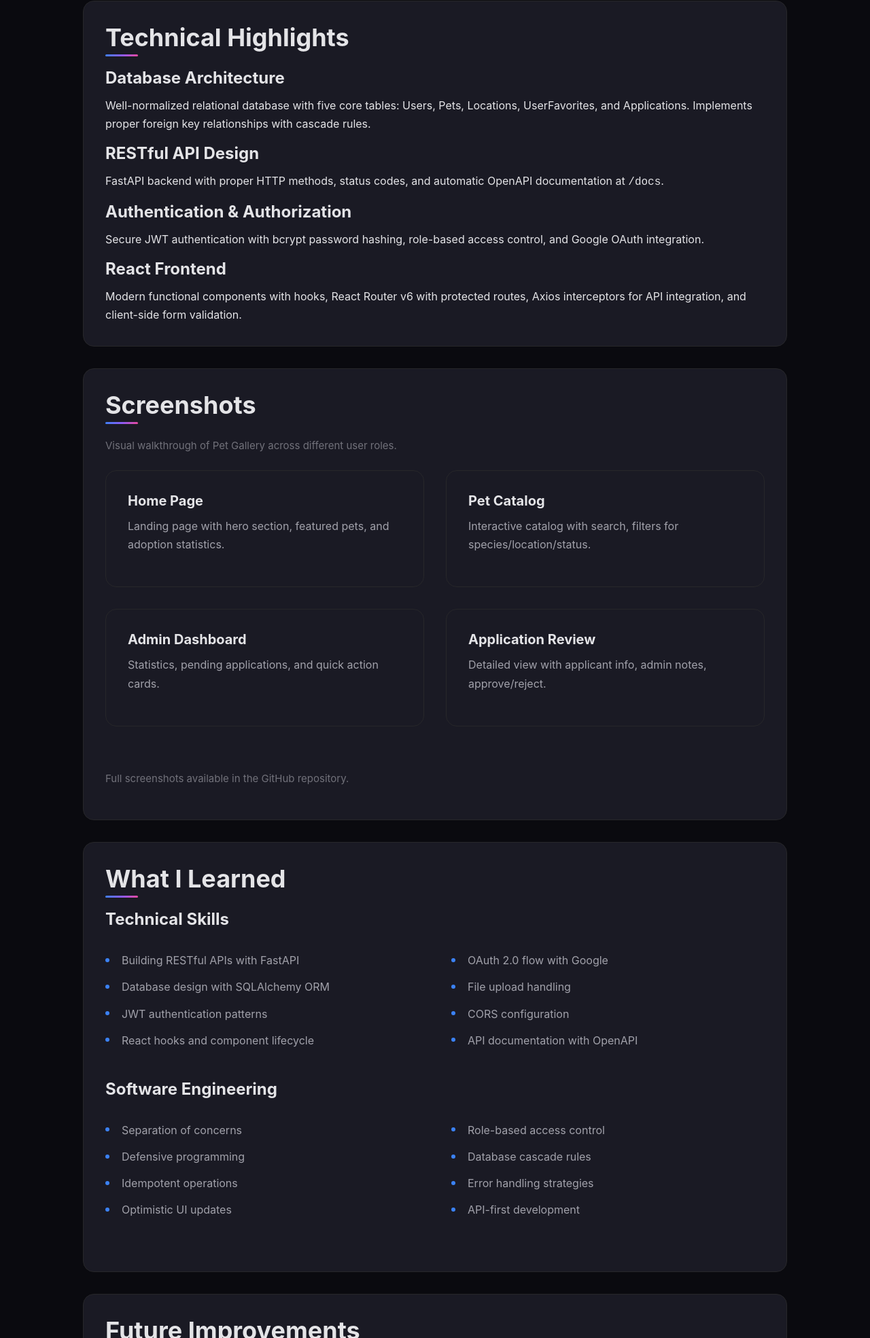
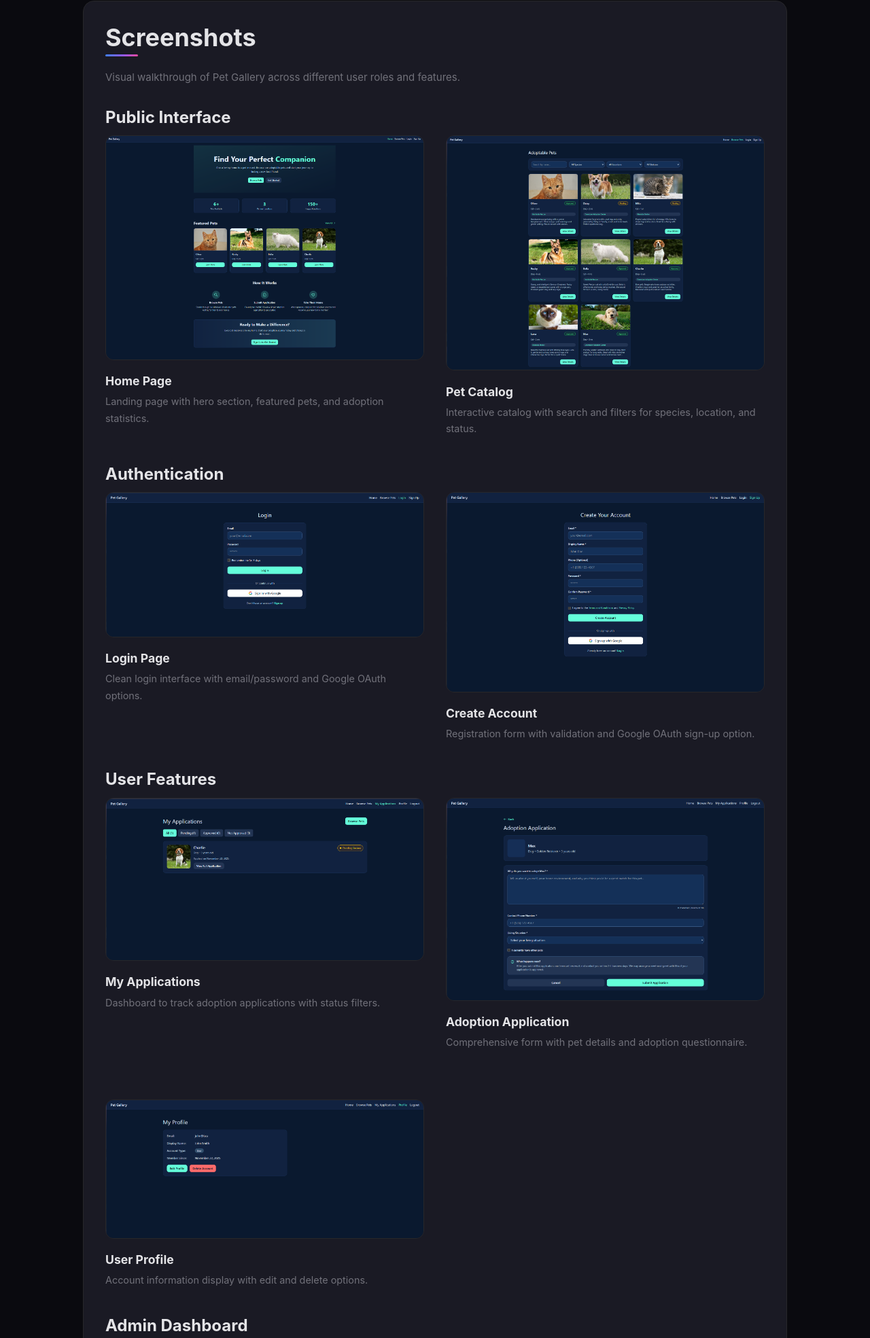
Before and after one commit to DarthShoppinMaul/darthshoppinmaul.github.io, a plain HTML site: page artifacts/pet-gallery-artifact.html in a window 1280 px wide. Shown: the part 1411-3380 px from the top of the page at 68% size. Drawn offline with Linux system fonts and the light colour scheme; a script that the page names is missing.

Commit message:
fixed pet gallery artifact

```diff
--- a/artifacts/pet-gallery-artifact.html
+++ b/artifacts/pet-gallery-artifact.html
@@ -8,6 +8,42 @@
     <link rel="stylesheet" href="/assets/css/style.css">
     <link rel="stylesheet" href="https://cdnjs.cloudflare.com/ajax/libs/font-awesome/6.5.1/css/all.min.css">
     <link rel="icon" href="/assets/img/favicon.svg">
+    <style>
+        .screenshot {
+            margin-bottom: 2.5rem;
+        }
+        .screenshot img {
+            width: 100%;
+            border-radius: 0.75rem;
+            border: 1px solid var(--border);
+            margin-bottom: 0.75rem;
+            transition: transform 0.2s ease, box-shadow 0.2s ease;
+        }
+        .screenshot img:hover {
+            transform: scale(1.02);
+            box-shadow: 0 12px 40px rgba(0, 0, 0, 0.4);
+        }
+        .screenshot h4 {
+            color: var(--text);
+            margin-bottom: 0.5rem;
+            font-size: 1.1rem;
+        }
+        .screenshot p {
+            color: var(--text-muted);
+            font-size: 0.9rem;
+            margin-bottom: 0;
+        }
+        .screenshot-grid {
+            display: grid;
+            grid-template-columns: repeat(2, 1fr);
+            gap: 2rem;
+        }
+        @media (max-width: 768px) {
+            .screenshot-grid {
+                grid-template-columns: 1fr;
+            }
+        }
+    </style>
 </head>
 <body>
 <header class="site-header">
@@ -67,6 +103,96 @@
     </div>
 
     <div class="section-card">
+        <h2>Screenshots</h2>
+        <p class="small" style="margin-bottom: 2rem;">Visual walkthrough of Pet Gallery across different user roles and features.</p>
+
+        <h3>Public Interface</h3>
+        <div class="screenshot-grid">
+            <div class="screenshot">
+                <img src="./pet-gallery/screenshots/homepage.png" alt="Pet Gallery home page">
+                <h4>Home Page</h4>
+                <p>Landing page with hero section, featured pets, and adoption statistics.</p>
+            </div>
+            <div class="screenshot">
+                <img src="./pet-gallery/screenshots/petlist.png" alt="Pet catalog with filters">
+                <h4>Pet Catalog</h4>
+                <p>Interactive catalog with search and filters for species, location, and status.</p>
+            </div>
+        </div>
+
+        <h3>Authentication</h3>
+        <div class="screenshot-grid">
+            <div class="screenshot">
+                <img src="./pet-gallery/screenshots/loginpage.png" alt="Login page">
+                <h4>Login Page</h4>
+                <p>Clean login interface with email/password and Google OAuth options.</p>
+            </div>
+            <div class="screenshot">
+                <img src="./pet-gallery/screenshots/createaccountpage.png" alt="Create account page">
+                <h4>Create Account</h4>
+                <p>Registration form with validation and Google OAuth sign-up option.</p>
+            </div>
+        </div>
+
+        <h3>User Features</h3>
+        <div class="screenshot-grid">
+            <div class="screenshot">
+                <img src="./pet-gallery/screenshots/myapplicationspage.png" alt="My applications page">
+                <h4>My Applications</h4>
+                <p>Dashboard to track adoption applications with status filters.</p>
+            </div>
+            <div class="screenshot">
+                <img src="./pet-gallery/screenshots/createapplicationpage.png" alt="Create application form">
+                <h4>Adoption Application</h4>
+                <p>Comprehensive form with pet details and adoption questionnaire.</p>
+            </div>
+            <div class="screenshot">
+                <img src="./pet-gallery/screenshots/editprofilepage.png" alt="Edit profile page">
+                <h4>User Profile</h4>
+                <p>Account information display with edit and delete options.</p>
+            </div>
+        </div>
+
+        <h3>Admin Dashboard</h3>
+        <div class="screenshot-grid">
+            <div class="screenshot">
+                <img src="./pet-gallery/screenshots/admindashboard.png" alt="Admin dashboard">
+                <h4>Admin Dashboard</h4>
+                <p>Statistics overview, pending applications, and quick action cards.</p>
+            </div>
+            <div class="screenshot">
+                <img src="./pet-gallery/screenshots/reviewapplicationpage.png" alt="Application review page">
+                <h4>Application Review</h4>
+                <p>Detailed view with applicant info, admin notes, and approve/reject actions.</p>
+            </div>
+        </div>
+
+        <h3>Admin Management</h3>
+        <div class="screenshot-grid">
+            <div class="screenshot">
+                <img src="./pet-gallery/screenshots/petmanagmentpage.png" alt="Pet management page">
+                <h4>Pet Management</h4>
+                <p>Data table with photo thumbnails and CRUD operations for all pets.</p>
+            </div>
+            <div class="screenshot">
+                <img src="./pet-gallery/screenshots/editaddpetpage.png" alt="Add/edit pet form">
+                <h4>Add/Edit Pet</h4>
+                <p>Form with photo upload, species, age, location, and description fields.</p>
+            </div>
+            <div class="screenshot">
+                <img src="./pet-gallery/screenshots/usermanagmentpage.png" alt="User management page">
+                <h4>User Management</h4>
+                <p>User list with role badges and admin/delete capabilities.</p>
+            </div>
+            <div class="screenshot">
+                <img src="./pet-gallery/screenshots/locationmanagmentpage.png" alt="Location management page">
+                <h4>Location Management</h4>
+                <p>Adoption center locations with cascade delete protection.</p>
+            </div>
+        </div>
+    </div>
+
+    <div class="section-card">
         <h2>Technical Highlights</h2>
 
         <h3>Database Architecture</h3>
@@ -80,31 +206,6 @@
 
         <h3>React Frontend</h3>
         <p style="margin-bottom: 0;">Modern functional components with hooks, React Router v6 with protected routes, Axios interceptors for API integration, and client-side form validation.</p>
-    </div>
-
-    <div class="section-card">
-        <h2>Screenshots</h2>
-        <p class="small">Visual walkthrough of Pet Gallery across different user roles.</p>
-
-        <div class="cards" style="margin-top: 1.5rem;">
-            <div class="card">
-                <h3>Home Page</h3>
-                <p>Landing page with hero section, featured pets, and adoption statistics.</p>
-            </div>
-            <div class="card">
-                <h3>Pet Catalog</h3>
-                <p>Interactive catalog with search, filters for species/location/status.</p>
-            </div>
-            <div class="card">
-                <h3>Admin Dashboard</h3>
-                <p>Statistics, pending applications, and quick action cards.</p>
-            </div>
-            <div class="card">
-                <h3>Application Review</h3>
-                <p>Detailed view with applicant info, admin notes, approve/reject.</p>
-            </div>
-        </div>
-        <p class="small">Full screenshots available in the GitHub repository.</p>
     </div>
 
     <div class="section-card">
@@ -150,7 +251,7 @@
     </div>
 
     <div class="note">
-        <p class="small" style="margin: 0;"><strong>Note:</strong> This application requires a backend server and database to run. See the GitHub repository for setup instructions.</p>
+        <p class="small" style="margin: 0;"><strong>Note:</strong> This application requires a backend server and database to run locally. See the GitHub repository for setup instructions.</p>
     </div>
 
     <div class="section-card">
```
